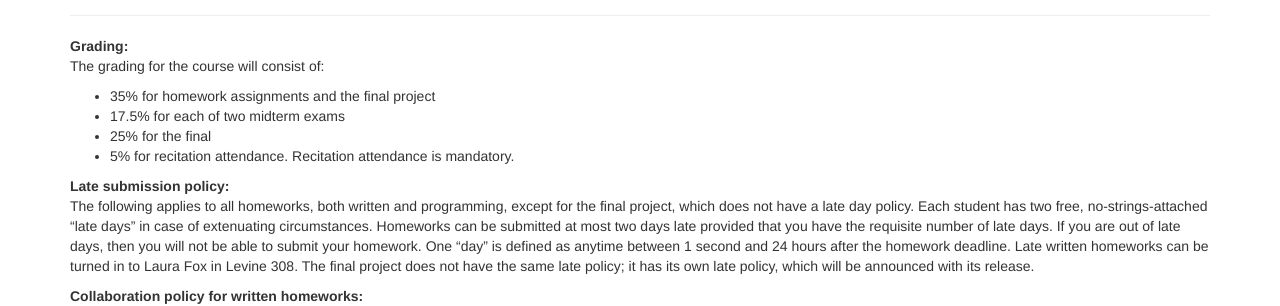
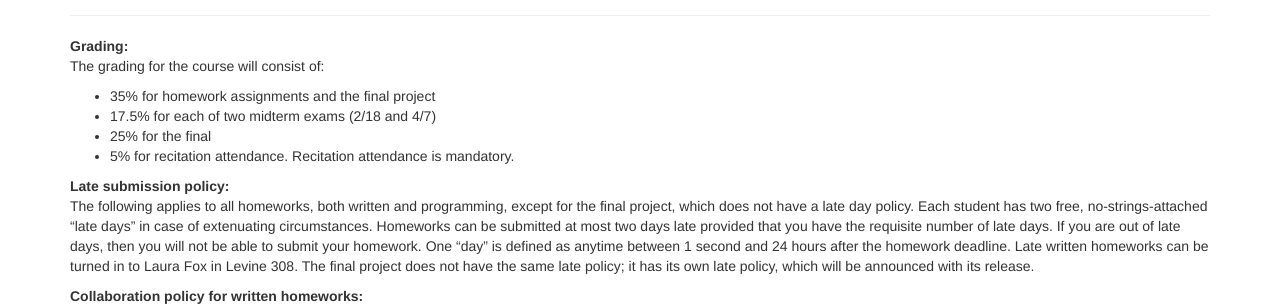
Before and after one commit to vikramkh/course-website-16fa, a Jekyll site: the page built from index.md, in a window 1280 px wide. Shown: the part 236-542 px from the top of the page. Built offline with Jekyll 4.4.1, drawn with Linux system fonts in a browser that asks for light colours; nearby versions of some CDN libraries.

Commit message:
add midterm dates

```diff
--- a/index.md
+++ b/index.md
@@ -36,7 +36,7 @@ Grading:
 : The grading for the course will consist of:
 
     * 35% for homework assignments and the final project
-    * 17.5% for each of two midterm exams
+    * 17.5% for each of two midterm exams (2/18 and 4/7)
     * 25% for the final
     * 5% for recitation attendance. Recitation attendance is mandatory.
 
```
